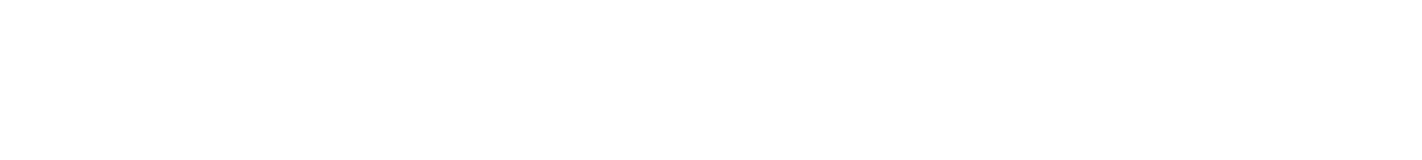
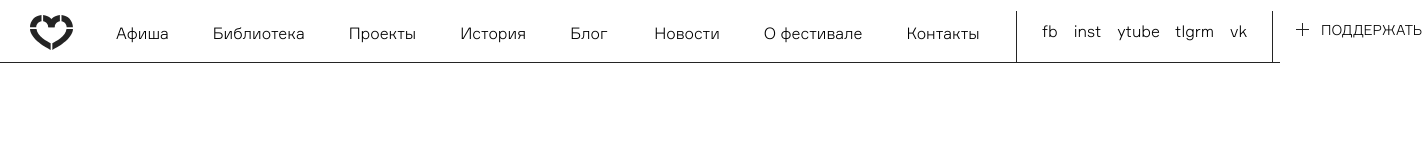
Before and after one commit to work-in-group/lubimovka, a website built with webpack: page src/index.html in a window 1280 px wide. Shown: the whole page, 1422 px wide, since content can reach past the window. Built offline with nearby package versions, Linux system fonts and the light colour scheme; files whose address does not match are found by name.

Commit message:
feat: add block header

```diff
--- /dev/null
+++ b/src/blocks/header/__item/header__item.css
@@ -0,0 +1,8 @@
+.header__item {
+    font-family: 'Formular', sans-serif;
+    font-style: normal;
+    font-weight: 300;
+    font-size: 16px;
+    line-height: 1.4;
+    margin-top: 11px;
+}
--- /dev/null
+++ b/src/blocks/header/__link/header__link.css
@@ -0,0 +1,8 @@
+.header__link {
+    font-family: 'Formular', sans-serif;
+    font-style: normal;
+    font-weight: 300;
+    font-size: 16px;
+    line-height: 1.2;
+    margin-top: 11px;
+}
--- /dev/null
+++ b/src/blocks/header/__links/header__links.css
@@ -0,0 +1,11 @@
+.header__links {
+    list-style: none;
+    display: grid;
+    grid-template-columns: repeat(auto-fit, minmax(15px, max-content));
+    min-width: 205px;
+    margin: 0;
+    gap: 16px;
+    border-right: 1px solid #242424;
+    border-left: 1px solid #242424;
+    padding: 0 25px;
+}
--- /dev/null
+++ b/src/blocks/header/__logo-link/header__logo-link.css
@@ -0,0 +1,4 @@
+.header__logo-link {
+    height: 43px;
+    width: 43px;
+}
--- /dev/null
+++ b/src/blocks/header/__logo/header__logo.css
@@ -0,0 +1,4 @@
+.header__logo {
+    height: 43px;
+    width: 43px;
+}
--- /dev/null
+++ b/src/blocks/header/__menu/header__menu.css
@@ -0,0 +1,9 @@
+.header__menu {
+    list-style: none;
+    display: grid;
+    grid-template-columns: repeat(auto-fit, minmax(40px, max-content));
+    padding: 0;
+    margin: 0 0 0 43px;
+    min-width: 900px;
+    gap: 44px;
+}
--- /dev/null
+++ b/src/blocks/header/__plus-text/header__plus-text.css
@@ -0,0 +1,9 @@
+.header__plus-text {
+    font-family: 'Formular', sans-serif;
+    font-style: normal;
+    font-weight: 300;
+    font-size: 14px;
+    line-height: 1.2;
+    text-transform: uppercase;
+    margin: 11px 0 0 0;
+}
--- /dev/null
+++ b/src/blocks/header/__plus/header__plus.css
@@ -0,0 +1,6 @@
+.header__plus {
+    background-image: url("../../../images/icon-plus.svg");
+    width: 25px;
+    height: 25px;
+    margin: 6px 6px 0 17px;
+}
--- /dev/null
+++ b/src/blocks/header/__support/header__support.css
@@ -0,0 +1,3 @@
+.header__support {
+    display: flex;
+}
--- /dev/null
+++ b/src/blocks/header/header.css
@@ -0,0 +1,6 @@
+.header {
+    padding: 11px 20px 0 30px;
+    display: flex;
+    border-bottom: 1px solid #242424;
+    min-height: 51px;
+}
--- a/src/index.html
+++ b/src/index.html
@@ -1,5 +1,5 @@
 <!DOCTYPE html>
-<html lang="ru">
+<html lang="ru" xmlns="http://www.w3.org/1999/html">
 <head>
   <meta charset="UTF-8">
   <meta name="viewport" content="width=device-width, initial-scale=1">
@@ -9,7 +9,28 @@
 <body class="body">
 <div class="page">
   <header class="header">
-
+    <a class="header__logo-link" href="#"><img class="header__logo" src="./images/header-icon.svg" alt="Лого"></a>
+    <ul class="header__menu">
+      <li class="header__item">Афиша</li>
+      <li class="header__item">Библиотека</li>
+      <li class="header__item">Проекты</li>
+      <li class="header__item">История</li>
+      <li class="header__item">Блог</li>
+      <li class="header__item">Новости</li>
+      <li class="header__item">О фестивале</li>
+      <li class="header__item">Контакты</li>
+    </ul>
+    <ul class="header__links">
+      <li class="header__link">fb</li>
+      <li class="header__link">inst</li>
+      <li class="header__link">ytube</li>
+      <li class="header__link">tlgrm</li>
+      <li class="header__link">vk</li>
+    </ul>
+    <div class="header__support">
+      <div class="header__plus"></div>
+      <p class="header__plus-text">поддержать</p>
+    </div>
   </header>
   <main class="main">
     <section class="info">
--- a/src/pages/index.css
+++ b/src/pages/index.css
@@ -1,3 +1,15 @@
 @import url(../vendor/normalize.css);
 @import url(../vendor/fonts/fonts.css);
 @import url(../blocks/page/page.css);
+@import url(../blocks/header/header.css);
+@import url(../blocks/header/__logo-link/header__logo-link.css);
+@import url(../blocks/header/__logo/header__logo.css);
+@import url(../blocks/header/__menu/header__menu.css);
+@import url(../blocks/header/__item/header__item.css);
+@import url(../blocks/header/__links/header__links.css);
+@import url(../blocks/header/__link/header__link.css);
+@import url(../blocks/header/__support/header__support.css);
+@import url(../blocks/header/__plus/header__plus.css);
+@import url(../blocks/header/__plus-text/header__plus-text.css);
+@import url(../blocks/info/info.css);
+@import url(../blocks/about-project/about-project.css);
--- a/src/vendor/fonts/fonts.css
+++ b/src/vendor/fonts/fonts.css
@@ -1,5 +1,5 @@
 @font-face {
-    font-family: 'FormularLight';
+    font-family: 'Formular';
     font-style: normal;
     font-weight: normal;
     src: url("./Formular Light/formular-light.woff") format("woff"),
```
Also changed, not shown: src/blocks/about-project/about-project.css (added), src/blocks/info/info.css (added).
